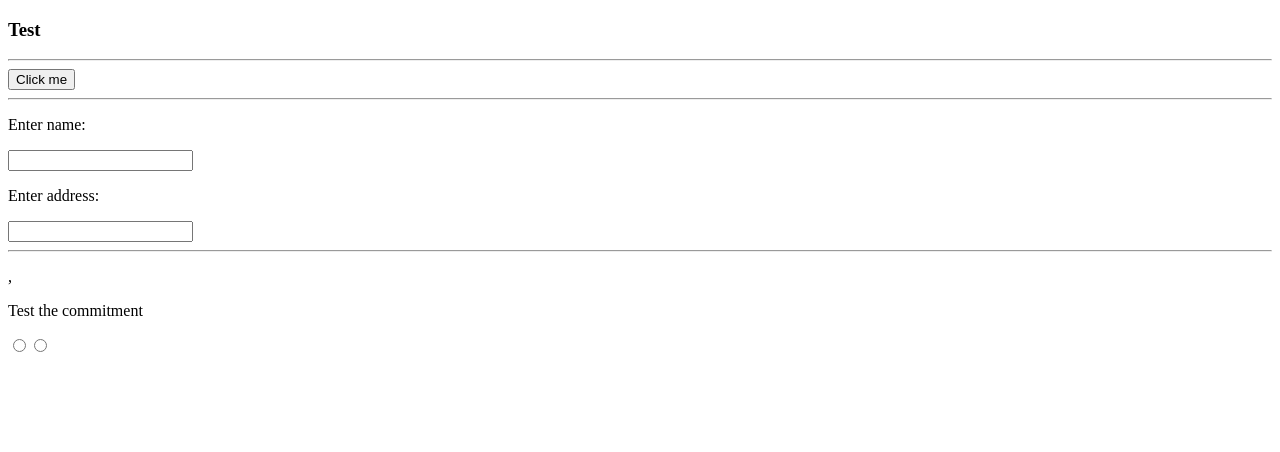
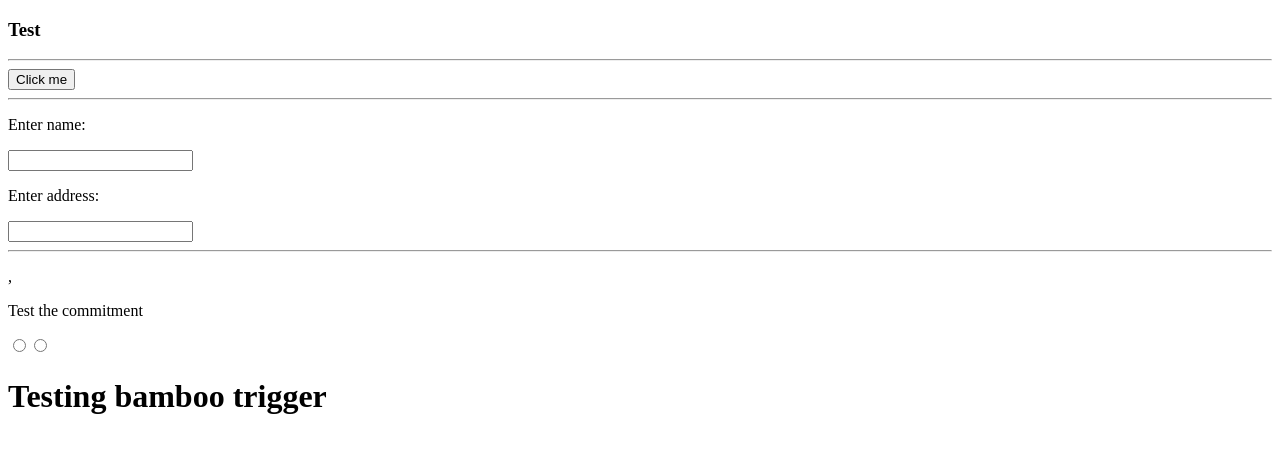
Before and after one commit to KaZi-dev/TestCypress, an Angular app: page / in a window 1280 px wide. Shown: the top 452 px of the page. Built offline with nearby package versions, Linux system fonts and the light colour scheme.

Commit message:
testing bamboo trigger

```diff
--- a/src/app/test-side/test-side.component.html
+++ b/src/app/test-side/test-side.component.html
@@ -15,3 +15,4 @@
   <input name="rbtn1" type="radio">
   <input name="rbtn2" type="radio">
 </form>
+<h1>Testing bamboo trigger</h1>
```
